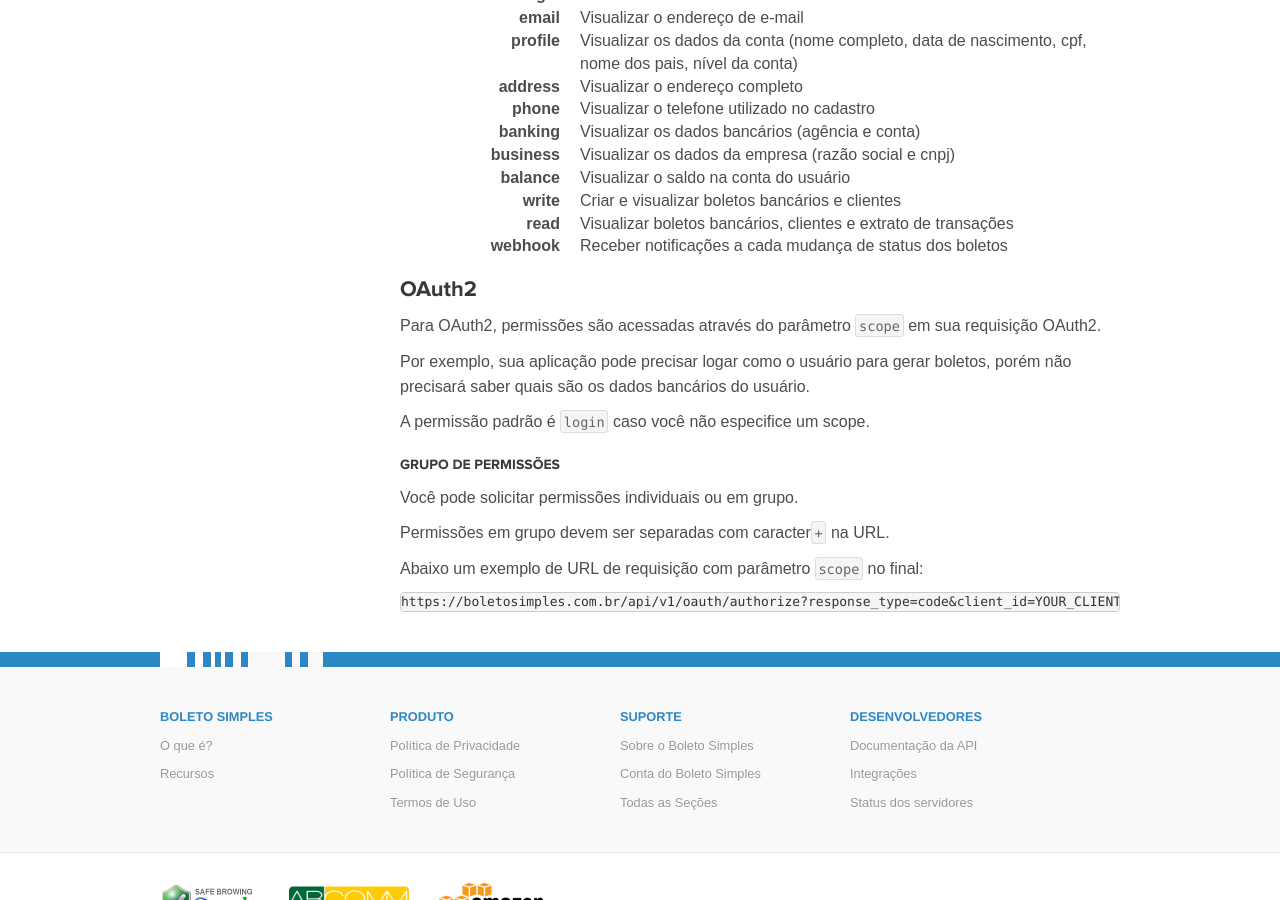
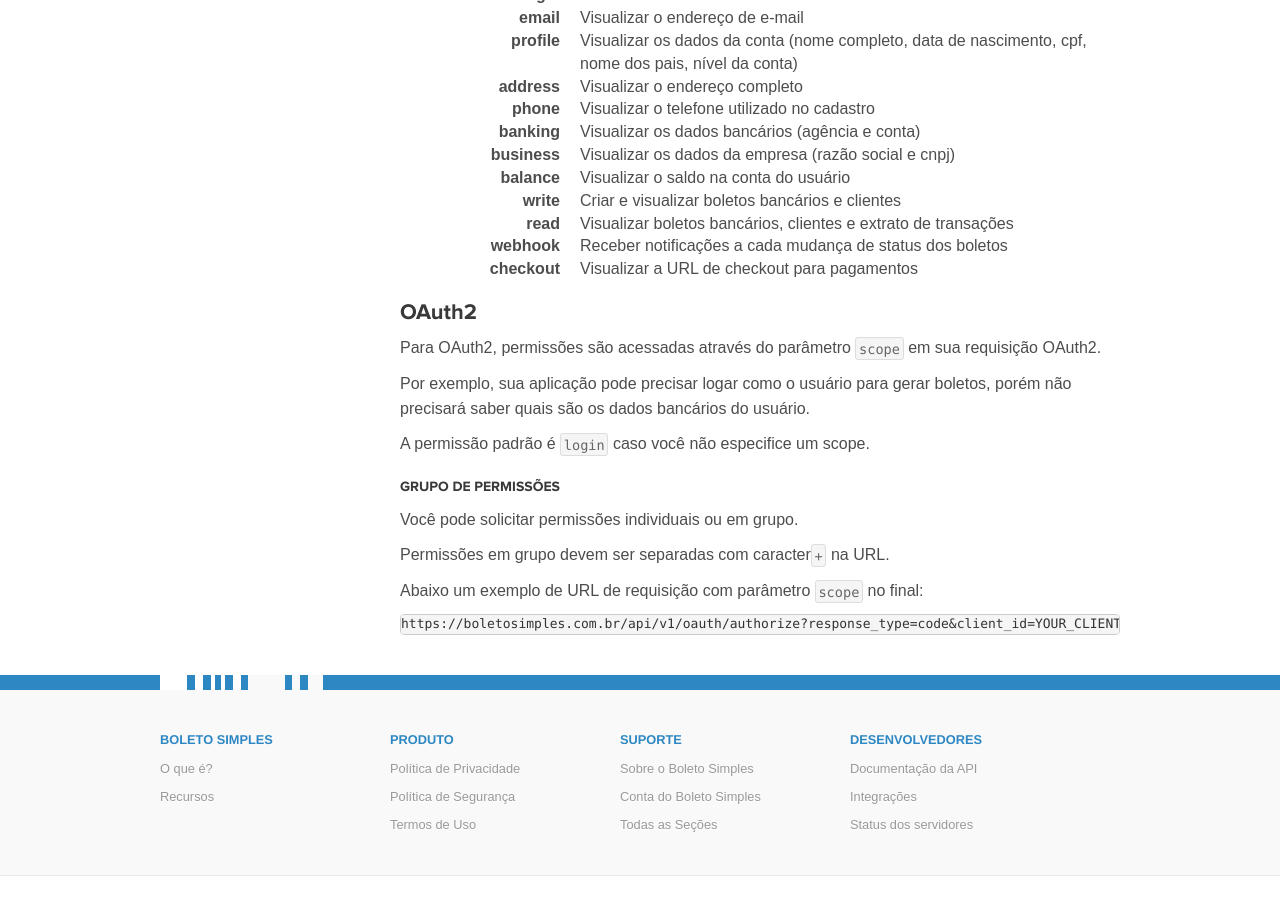
Before and after one commit to BoletoSimples/boletosimples-docs, a Jekyll site: the page built from authentication/permissions.md, in a window 1280 px wide and 900 px high, scrolled down 2100 px. Built offline with Jekyll 4.4.1, drawn with Linux system fonts in a browser that asks for light colours.

Commit message:
add checkout scope

```diff
--- a/authentication/permissions.md
+++ b/authentication/permissions.md
@@ -35,6 +35,8 @@ Aqui está a lista de todos os escopos que você pode solicitar:
   <dd>Visualizar boletos bancários, clientes e extrato de transações</dd>
   <dt>webhook</dt>
   <dd>Receber notificações a cada mudança de status dos boletos</dd>
+  <dt>checkout</dt>
+  <dd>Visualizar a URL de checkout para pagamentos</dd>
 </dl>
 
 ### OAuth2
```
Also changed, not shown: changelog/index.md (+1 -0 lines).
